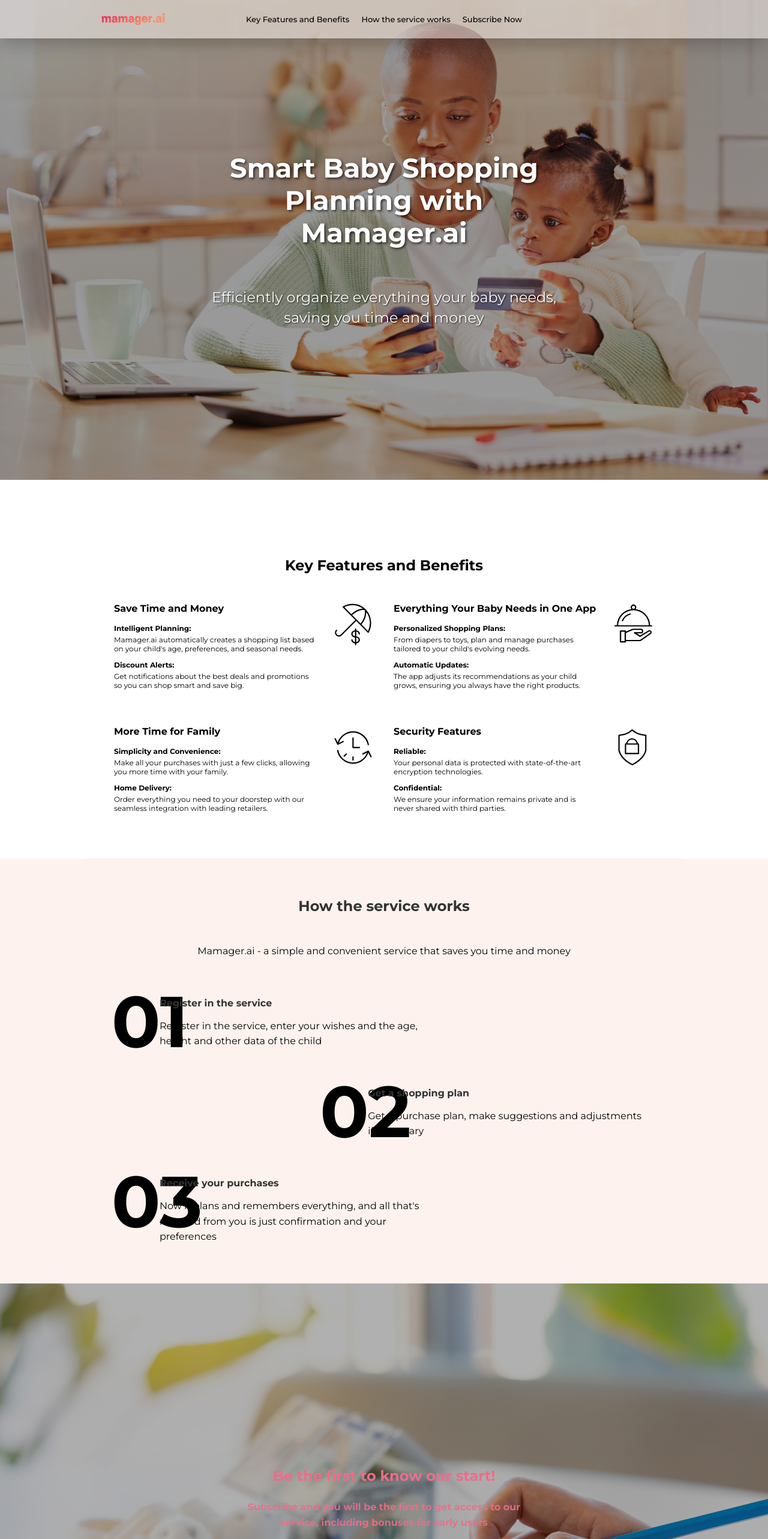
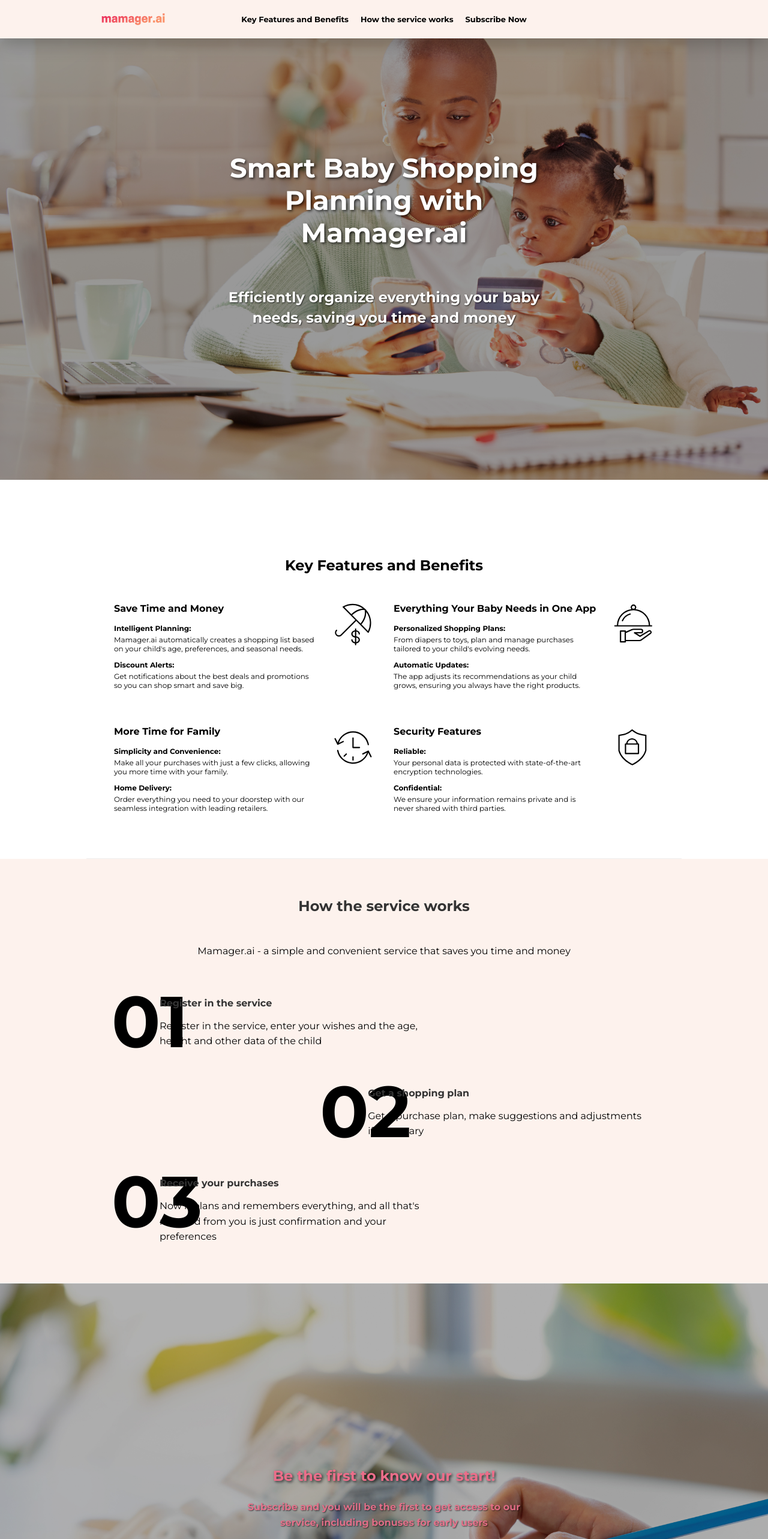
Before and after one commit to caprilion777/mamager, a Next.js app: page / in a window 1280 px wide. Shown: the top 2566 px of the page at 60% size. Built offline with nearby package versions, Linux system fonts and the light colour scheme.

Commit message:
chore: full project update (timeline mobile fix, 1px lines, UI tweaks)

```diff
--- a/src/app/globals.css
+++ b/src/app/globals.css
@@ -47,6 +47,63 @@
   font-size: clamp(1.2rem, 4vw, 1.75rem);
 }
 
+.subscribe-title {
+  font-size: 48px; /* default desktop */
+  text-shadow: 2px 2px 4px rgba(0, 0, 0, 0.7);
+}
+
+.subscribe-subtitle {
+  font-size: 20px; /* default desktop */
+  text-shadow: 1px 1px 2px rgba(0, 0, 0, 0.7);
+}
+
+@media (max-width: 768px) {
+  .subscribe-title {
+    font-size: 36px !important;
+  }
+  .subscribe-subtitle {
+    font-size: 18px !important;
+  }
+}
+
+/* Subscribe form mobile layout */
+@media (max-width: 768px) {
+  :root { --subscribe-control-height: 41px; }
+  .subscribe-form {
+    flex-direction: column !important;
+    align-items: center !important;
+    justify-content: center !important;
+    gap: 0.75rem !important;
+  }
+  .subscribe-input-wrap { width: 100% !important; max-width: 400px !important; height: var(--subscribe-control-height) !important; }
+  .subscribe-input {
+    width: 100% !important;
+    height: var(--subscribe-control-height) !important;
+    padding: 0 20px !important;
+    font-size: 16px !important;
+    border-radius: 0 !important;
+    border: 2px solid #e0e0e0 !important;
+    box-sizing: border-box !important;
+    line-height: calc(var(--subscribe-control-height) - 4px) !important;
+    -webkit-appearance: none !important;
+    appearance: none !important;
+    box-shadow: none !important;
+  }
+  .subscribe-button {
+    width: 100% !important;
+    max-width: 400px !important;
+    align-self: center;
+    height: var(--subscribe-control-height) !important;
+    line-height: var(--subscribe-control-height) !important;
+    display: inline-block !important;
+    box-sizing: border-box !important;
+    padding: 0 20px !important;
+    font-size: 16px !important;
+    font-weight: 700 !important;
+    box-shadow: none !important;
+  }
+}
+
 .features-section h1 {
   font-size: 14px;
 }
@@ -74,3 +131,43 @@
   color: inherit;
   text-decoration: none;
 }
+
+/* Responsive: How the service works */
+@media (max-width: 768px) {
+  #how .how-steps {
+    gap: 2rem !important;
+  }
+  #how .how-step {
+    max-width: 100% !important;
+    align-self: stretch !important;
+    justify-content: flex-start !important;
+  }
+  #how .how-step--right {
+    align-self: stretch !important;
+  }
+  #how .how-step-number {
+    font-size: 72px !important;
+    left: 0 !important;
+    top: -10px !important;
+  }
+  #how .how-step-content {
+    margin-left: 40px !important;
+  }
+  #how h2 {
+    margin-bottom: 1.5rem !important;
+  }
+  #how p {
+    margin-bottom: 2rem !important;
+  }
+}
+
+/* Responsive: Key Features and Benefits */
+@media (max-width: 768px) {
+  #features .features-grid {
+    grid-template-columns: 1fr !important;
+    gap: 2rem !important;
+  }
+  #features .feature-item {
+    align-items: flex-start !important;
+  }
+}
--- a/src/components/Header.tsx
+++ b/src/components/Header.tsx
@@ -62,14 +62,20 @@
   const isMobile = typeof window !== 'undefined' && window.innerWidth <= 600;
 
   return (
-    <header style={{ position: 'fixed', top: 0, left: 0, width: '100vw', zIndex: 1000, background: 'rgba(255, 248, 246, 0.5)', borderBottom: 'none', height: 64, minHeight: 64, display: 'flex', alignItems: 'center', boxShadow: '0 8px 32px 0 rgba(0,0,0,0.24)' }}>
+    <header style={{ position: 'fixed', top: 0, left: 0, width: '100vw', zIndex: 1000, background: '#FDF2ED', borderBottom: 'none', height: 64, minHeight: 64, display: 'flex', alignItems: 'center', boxShadow: '0 8px 32px 0 rgba(0,0,0,0.24)' }}>
       <div style={{ maxWidth: 1024, margin: '0 auto', padding: '0 16px', display: 'flex', alignItems: 'center', height: 64, width: '100%', position: 'relative' }}>
-        <Link href="/" style={{ position: 'absolute', left: 16, height: '100%', display: 'flex', alignItems: 'center', zIndex: 200 }}>
+        <Link
+          href="/"
+          onClick={() => {
+            if (menuOpen) setMenuOpen(false);
+          }}
+          style={{ position: 'absolute', left: 16, height: '100%', display: 'flex', alignItems: 'center', zIndex: 200 }}
+        >
           <Image src="/logo.png" alt="mamager logo" width={160} height={160} style={{ objectFit: 'contain', flexShrink: 0, height: '100%', width: 'auto' }} />
         </Link>
         {/* Burger icon for mobile */}
         <button
-          aria-label="Open menu"
+          aria-label={menuOpen ? 'Close menu' : 'Open menu'}
           onClick={() => setMenuOpen(v => !v)}
           className="burger-menu-btn"
           style={{
@@ -86,9 +92,43 @@
           }}
         >
           {/* Simple burger icon */}
-          <span style={{ display: 'block', width: 28, height: 3, background: '#333', marginBottom: 6, borderRadius: 2 }} />
-          <span style={{ display: 'block', width: 28, height: 3, background: '#333', marginBottom: 6, borderRadius: 2 }} />
-          <span style={{ display: 'block', width: 28, height: 3, background: '#333', borderRadius: 2 }} />
+          <span
+            style={{
+              display: 'block',
+              width: 28,
+              height: 3,
+              background: '#EB6E8A',
+              marginBottom: 6,
+              borderRadius: 2,
+              transition: 'transform 200ms ease, opacity 200ms ease, background-color 200ms ease',
+              transformOrigin: 'center',
+              transform: menuOpen ? 'translateY(9px) rotate(45deg)' : 'none',
+            }}
+          />
+          <span
+            style={{
+              display: 'block',
+              width: 28,
+              height: 3,
+              background: '#EB6E8A',
+              marginBottom: 6,
+              borderRadius: 2,
+              transition: 'transform 200ms ease, opacity 200ms ease, background-color 200ms ease',
+              opacity: menuOpen ? 0 : 1,
+            }}
+          />
+          <span
+            style={{
+              display: 'block',
+              width: 28,
+              height: 3,
+              background: '#EB6E8A',
+              borderRadius: 2,
+              transition: 'transform 200ms ease, opacity 200ms ease, background-color 200ms ease',
+              transformOrigin: 'center',
+              transform: menuOpen ? 'translateY(-9px) rotate(-45deg)' : 'none',
+            }}
+          />
         </button>
         {/* Desktop nav */}
         <nav
@@ -112,7 +152,7 @@
               style={{
                 color: active === link.href ? '#EB6E8A' : '#000',
                 textDecoration: 'none',
-                fontWeight: 500,
+                fontWeight: 700,
                 whiteSpace: 'nowrap',
                 fontSize: '13px',
                 display: 'flex',
--- /dev/null
+++ b/src/components/Hero.module.css
@@ -0,0 +1,17 @@
+.heroTitle {
+  font-size: 2.8rem;
+}
+
+.heroSubtitle {
+  font-size: 1.5rem;
+  font-weight: 600;
+}
+
+@media (max-width: 600px) {
+  .heroTitle {
+    font-size: 36px;
+  }
+  .heroSubtitle {
+    font-size: 18px;
+  }
+}
--- a/src/components/Hero.tsx
+++ b/src/components/Hero.tsx
@@ -1,4 +1,5 @@
 import Image from "next/image";
+import styles from "./Hero.module.css";
 
 export default function Hero() {
   return (
@@ -28,8 +29,7 @@
         maxWidth: '800px',
         padding: '0 20px'
       }}>
-        <div style={{
-          fontSize: '2.8rem',
+        <div className={styles.heroTitle} style={{
           fontWeight: 'bold',
           marginBottom: '4rem',
           textShadow: '2px 2px 4px rgba(0,0,0,0.7)',
@@ -38,8 +38,7 @@
           <div>Smart Baby Shopping</div>
           <div>Planning with Mamager.ai</div>
         </div>
-        <p style={{
-          fontSize: '1.5rem',
+        <p className={styles.heroSubtitle} style={{
           margin: 0,
           textShadow: '1px 1px 2px rgba(0,0,0,0.7)',
           lineHeight: '1.4'
--- a/src/components/SubscribeForm.tsx
+++ b/src/components/SubscribeForm.tsx
@@ -57,10 +57,10 @@
     cursor: 'pointer',
     transition: 'all 0.3s ease',
     whiteSpace: 'nowrap' as const,
-    display: 'flex',
-    alignItems: 'center',
-    padding: '13px 20px',
+    display: 'inline-block',
+    padding: '0 20px',
     height: '41px',
+    lineHeight: '41px',
     position: 'relative' as const,
     overflow: 'hidden',
     boxShadow: '0 4px 15px rgba(235, 110, 138, 0.3)'
@@ -108,7 +108,7 @@
         margin: '0 16px',
         zIndex: 1
       }}>
-        <h2 style={{
+        <h2 className="subscribe-title" style={{
           fontSize: '24px',
           fontWeight: 700,
           color: '#EB6E8A',
@@ -117,7 +117,7 @@
         }}>
           Be the first to know our start!
         </h2>
-        <p style={{
+        <p className="subscribe-subtitle" style={{
           fontWeight: 600,
           color: '#EB6E8A',
           marginBottom: '2.5rem',
@@ -127,29 +127,32 @@
         }}>
           Subscribe and you will be the first to get access to our service, including bonuses for early users
         </p>
-        <form style={{
+        <form
+          className="subscribe-form"
+          style={{
             display: 'flex',
             gap: '1rem',
             maxWidth: 400,
             margin: '0 auto',
             justifyContent: 'center',
             alignItems: 'center'
-        }}>
+          }}
+        >
+          <div className="subscribe-input-wrap" style={{ flex: 1, minWidth: 180 }}>
             <input
               type="email"
               placeholder="Your Email"
+              className="subscribe-input"
               style={{
                 ...inputStyle,
-              flex: 1,
-              minWidth: 180
+                width: '100%'
               }}
-            onFocus={(e) => (e.target as HTMLInputElement).style.borderColor = '#EB6E8A'}
-            onBlur={(e) => (e.target as HTMLInputElement).style.borderColor = '#e0e0e0'}
             />
+          </div>
                      <button
              type="submit"
              style={buttonStyle}
-             className="shimmer-button"
+             className="shimmer-button subscribe-button"
            >
              Subscribe
            </button>
```
Also changed, not shown: src/app/page.tsx (+15 -15 lines), src/components/Footer.tsx (+11 -5 lines). Lines whose indentation alone changed are shown as unchanged.
